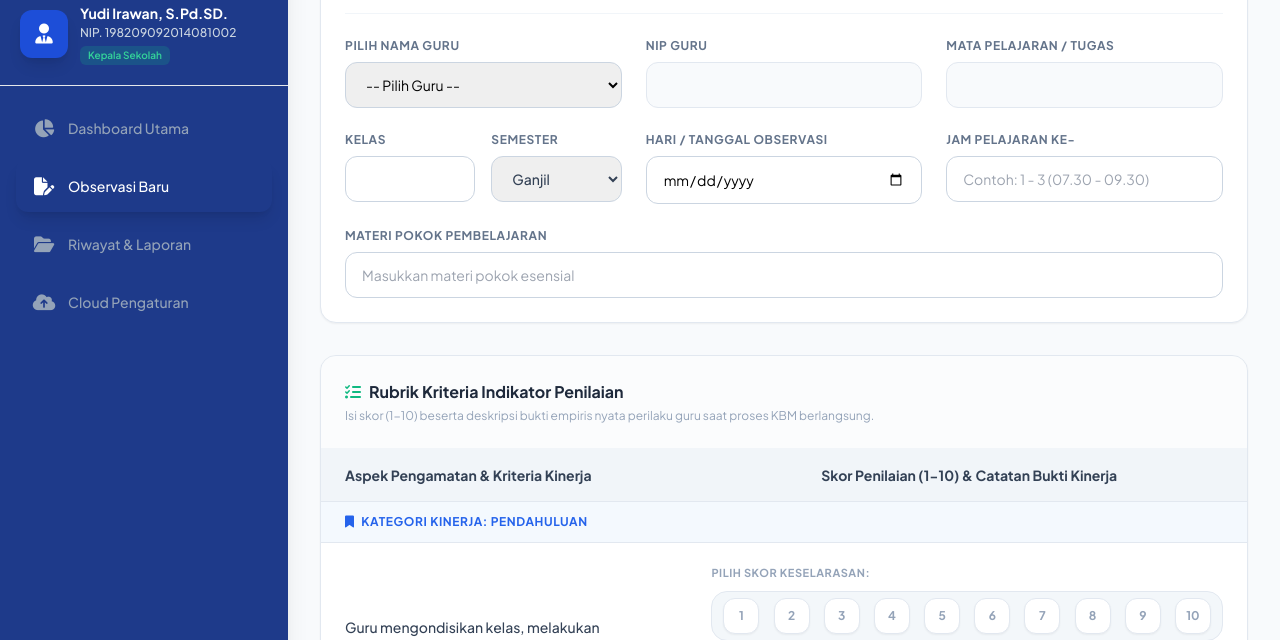
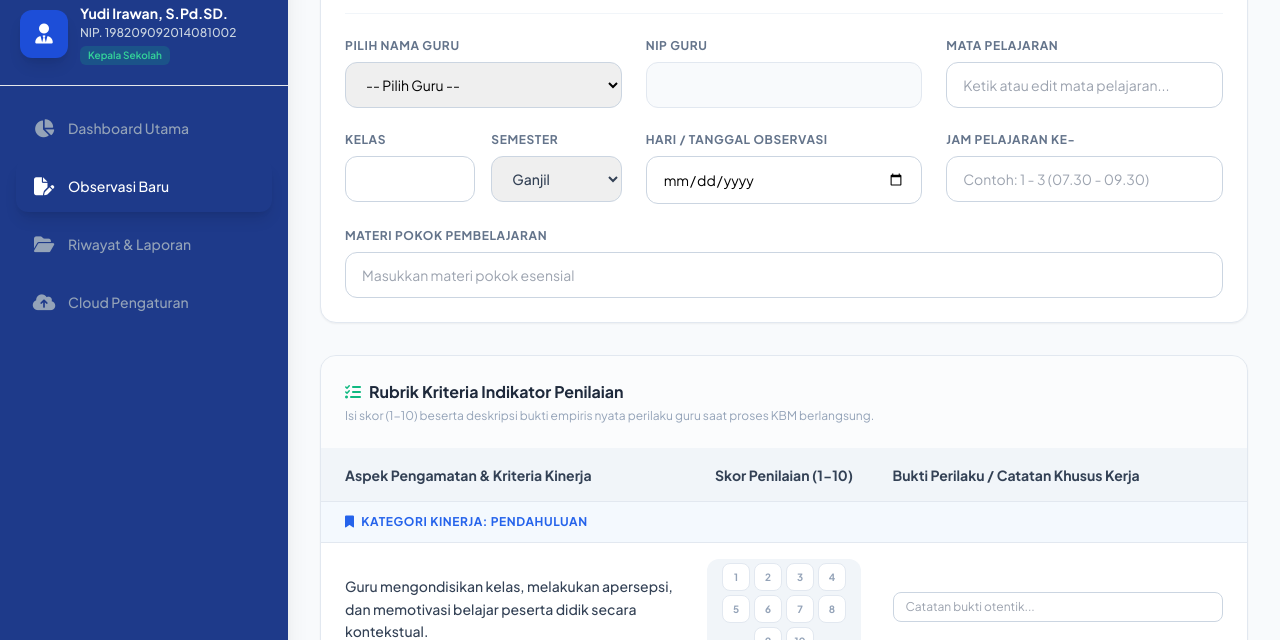
Before and after one commit to arieffadhillah014/Observasi-SDN-Pasar-Minggu, a plain HTML site: page index.html in a window 1280 px wide. Both pictures are taken after a click on the button "Observasi Baru". Shown: the part 160-800 px from the top of the page. Drawn offline with nearby package versions, Linux system fonts and the light colour scheme.

Commit message:
Add files via upload

```diff
--- a/index.html
+++ b/index.html
@@ -36,27 +36,21 @@
         }
         .toast-animate { animation: slideInRight 0.3s cubic-bezier(0.4, 0, 0.2, 1) forwards; }
 
-        /* KODE CETAK YANG DISEMPURNAKAN UNTUK MENGHILANGKAN KERTAS KOSONG */
         @media print {
-            /* 1. Hilangkan total ruang body agar peramban mereset ukuran kertas murni */
             html, body {
                 height: 100% !important;
-                overflow: hidden !important; /* Mencegah halaman scrollbar palsu */
+                overflow: hidden !important;
                 background: white !important;
                 color: black !important;
                 margin: 0 !important;
                 padding: 0 !important;
             }
-
-            /* 2. Sembunyikan elemen secara absolut tanpa menyisakan ruang margin setitik pun */
             #sidebar, main, #toast-container, #confirm-modal, .no-print, header {
                 display: none !important;
                 height: 0 !important;
                 margin: 0 !important;
                 padding: 0 !important;
             }
-
-            /* 3. Bebaskan modal dari jeratan Fixed Screen & Reset ke titik 0 koordinat kertas */
             #print-modal {
                 position: absolute !important;
                 left: 0 !important;
@@ -69,8 +63,6 @@
                 overflow: visible !important;
                 opacity: 1 !important;
             }
-
-            /* 4. Format bersih dimensi kertas (Kertas akan mekar alami menyesuaikan printer) */
             .a4-paper {
                 box-shadow: none !important;
                 margin: 0 !important;
@@ -81,12 +73,10 @@
                 border: none !important;
                 background: white !important;
             }
-
             * { -webkit-print-color-adjust: exact !important; print-color-adjust: exact !important; }
             tr { page-break-inside: avoid; }
         }
 
-        /* FIX: Kertas Preview harus dikunci warna #ffffff murni */
         .a4-paper {
             background-color: #ffffff !important;
             width: 210mm;
@@ -161,7 +151,7 @@
                 </button>
             </nav>
             <div class="p-4 border-t border-brand-800 text-center text-xs text-brand-400">
-                <p class="font-medium">Sistem Observasi Kelas v6.5</p>
+                <p class="font-medium">Sistem Observasi Kelas v6.1</p>
                 <p class="text-[10px] opacity-60 mt-0.5">Real-Time Cloud Sync Edition</p>
             </div>
         </aside>
@@ -268,10 +258,12 @@
                                     <label class="block text-xs font-bold text-slate-500 uppercase tracking-wider mb-2">NIP Guru</label>
                                     <input type="text" id="input-nip" readonly class="w-full rounded-xl border border-slate-200 bg-slate-50 px-4 py-3 text-sm text-slate-500 outline-none">
                                 </div>
+
                                 <div>
-                                    <label class="block text-xs font-bold text-slate-500 uppercase tracking-wider mb-2">Mata Pelajaran / Tugas</label>
-                                    <input type="text" id="input-subject" readonly class="w-full rounded-xl border border-slate-200 bg-slate-50 px-4 py-3 text-sm text-slate-500 outline-none">
+                                    <label class="block text-xs font-bold text-slate-500 uppercase tracking-wider mb-2">Mata Pelajaran</label>
+                                    <input type="text" id="input-subject" required class="w-full rounded-xl border border-slate-300 px-4 py-3 text-sm focus:border-brand-500 focus:ring-2 focus:ring-brand-500/20 outline-none transition-all text-slate-700" placeholder="Ketik atau edit mata pelajaran...">
                                 </div>
+
                                 <div class="flex gap-4">
                                     <div class="w-1/2">
                                         <label class="block text-xs font-bold text-slate-500 uppercase tracking-wider mb-2">Kelas</label>
@@ -310,7 +302,8 @@
                                     <thead>
                                         <tr class="bg-slate-100 border-b border-slate-200 text-slate-700 font-bold">
                                             <th class="p-4 pl-6 w-2/5">Aspek Pengamatan & Kriteria Kinerja</th>
-                                            <th class="p-4 text-center w-3/5">Skor Penilaian (1-10) & Catatan Bukti Kinerja</th>
+                                            <th class="p-4 text-center w-72">Skor Penilaian (1-10)</th>
+                                            <th class="p-4 pr-6 w-2/5">Bukti Perilaku / Catatan Khusus Kerja</th>
                                         </tr>
                                     </thead>
                                     <tbody id="rubrik-tbody" class="divide-y divide-slate-200"></tbody>
@@ -444,7 +437,7 @@
                 <tbody>
                     <tr><td class="w-[28%] font-bold py-1">Nama Guru Terobservasi</td><td class="w-[2%] py-1">:</td><td id="p-teacher-name" class="w-[70%] py-1">-</td></tr>
                     <tr><td class="font-bold py-1">NIP</td><td class="py-1">:</td><td id="p-teacher-nip" class="py-1">-</td></tr>
-                    <tr><td class="font-bold py-1">Mata Pelajaran / Kelas</td><td class="py-1">:</td><td id="p-subject-grade" class="py-1">-</td></tr>
+                    <tr><td class="font-bold py-1">Mata Pelajaran</td><td class="py-1">:</td><td id="p-subject-grade" class="py-1">-</td></tr>
                     <tr><td class="font-bold py-1">Hari / Tanggal Pelaksanaan</td><td class="py-1">:</td><td id="p-date" class="py-1">-</td></tr>
                     <tr><td class="font-bold py-1">Materi Pokok Bahasan</td><td class="py-1">:</td><td id="p-topic" class="py-1">-</td></tr>
                     <tr><td class="font-bold py-1">Jam Pelajaran Ke- / Waktu</td><td class="py-1">:</td><td id="p-period" class="py-1">-</td></tr>
@@ -495,7 +488,7 @@
                     <p id="p-sign-teacher-name" class="font-bold underline">Nama Guru</p><p id="p-sign-teacher-nip">NIP. -</p>
                 </div>
                 <div class="text-center">
-                    <p>Mengetahui/Menilai,<br>Kepala Sekolah SDN,</p><div class="h-20"></div>
+                    <p>Mengetahui/Menilai,<br>Kepala Sekolah,</p><div class="h-20"></div>
                     <p class="font-bold underline">Yudi Irawan, S.Pd.SD.</p><p>NIP. 198209092014081002</p>
                 </div>
             </div>
@@ -682,34 +675,22 @@
                 STRUKTUR_RUBRIK.forEach(cat => {
                     tbody.innerHTML += `
                         <tr class="bg-slate-50/70 font-bold text-slate-700 border-b border-slate-200">
-                            <td colspan="2" class="p-3 pl-6 text-xs uppercase tracking-wider text-brand-600 bg-brand-50/50"><i class="fa-solid fa-bookmark mr-1"></i> Kategori Kinerja: ${cat.kategori}</td>
+                            <td colspan="3" class="p-3 pl-6 text-xs uppercase tracking-wider text-brand-600 bg-brand-50/50"><i class="fa-solid fa-bookmark mr-1"></i> Kategori Kinerja: ${cat.kategori}</td>
                         </tr>
                     `;
                     cat.item.forEach(item => {
-                        let radioGroupHtml = '';
-                        for (let i = 1; i <= 10; i++) {
-                            radioGroupHtml += `
-                                <div class="flex justify-center items-center">
-                                    <input type="radio" name="skor-${item.id}" id="skor-${item.id}-${i}" value="${i}" required class="hidden radio-skor radio-skor-${i}">
-                                    <label for="skor-${item.id}-${i}" class="w-9 h-9 rounded-xl flex items-center justify-center font-bold text-xs text-slate-400 bg-white border border-slate-200 cursor-pointer hover:bg-slate-50 transition-all select-none shadow-sm">${i}</label>
-                                </div>
-                            `;
-                        }
-
+                        // Perbaikan: Tidak menggunakan escape karakter backslash (\$) di dalam template literal JS.
                         tbody.innerHTML += `
                             <tr class="border-b border-slate-100 hover:bg-slate-50/50 transition-colors">
-                                <td class="p-5 pl-6 text-slate-700 font-medium leading-relaxed w-2/5">${item.text}</td>
-                                <td class="p-5 pr-6 w-3/5 space-y-4">
-                                    <div class="flex flex-col gap-2">
-                                        <span class="text-[11px] font-bold text-slate-400 uppercase tracking-wider">Pilih Skor Keselarasan:</span>
-                                        <div class="grid grid-cols-10 gap-1 w-full bg-slate-100/80 p-1.5 rounded-2xl border border-slate-200">
-                                            ${radioGroupHtml}
-                                        </div>
+                                <td class="p-4 pl-6 text-slate-700 font-medium leading-relaxed">${item.text}</td>
+                                <td class="p-4 text-center">
+                                    <div class="inline-flex rounded-xl bg-slate-100 p-1 gap-1 flex-wrap justify-center w-full">
+                                        ${[1,2,3,4,5,6,7,8,9,10].map(i => `<input type="radio" name="skor-${item.id}" id="skor-${item.id}-${i}" value="${i}" required class="hidden radio-skor radio-skor-${i}">
+                                        <label for="skor-${item.id}-${i}" class="w-7 h-7 rounded-lg flex items-center justify-center font-bold text-[10px] text-slate-400 bg-white border border-slate-200 cursor-pointer hover:bg-slate-50 transition-all select-none">${i}</label>`).join('')}
                                     </div>
-                                    <div class="flex flex-col gap-1.5">
-                                        <span class="text-[11px] font-bold text-slate-400 uppercase tracking-wider">Catatan Bukti Perilaku Kinerja:</span>
-                                        <textarea id="note-${item.id}" rows="2" placeholder="Tulis catatan bukti empiris otentik langsung di sini..." class="w-full text-xs border border-slate-300 rounded-xl px-4 py-2.5 focus:border-brand-500 outline-none transition-all resize-none shadow-sm"></textarea>
-                                    </div>
+                                </td>
+                                <td class="p-4 pr-6">
+                                    <textarea id="note-${item.id}" rows="1" placeholder="Catatan bukti otentik..." class="w-full text-xs border border-slate-300 rounded-lg px-3 py-1.5 focus:border-brand-500 outline-none transition-all resize-none"></textarea>
                                 </td>
                             </tr>
                         `;
@@ -721,6 +702,9 @@
                 e.preventDefault();
                 const tId = document.getElementById('input-teacher-select').value;
                 const teacher = MASTER_TEACHERS.find(t => t.id === tId);
+
+                // Mengambil nilai aktual yang mungkin sudah diedit pada form
+                const actualSubject = document.getElementById('input-subject').value;
 
                 let scores = {}, notes = {}, totalScore = 0, count = 0;
                 STRUKTUR_RUBRIK.forEach(cat => {
@@ -745,7 +729,7 @@
                     teacherId: tId,
                     teacherName: teacher.name,
                     teacherNip: teacher.nip,
-                    subject: teacher.subject,
+                    subject: actualSubject, // Gunakan mata pelajaran dari input form, bukan object dasar
                     grade: `${document.getElementById('input-kelas').value} / ${document.getElementById('input-semester').value}`,
                     topic: document.getElementById('input-topic').value,
                     period: document.getElementById('input-period').value,
@@ -993,9 +977,8 @@
                 const o = this.observations.find(item => item.id === id);
                 if (!o) return;
 
-                // Modifikasi penulisan data identitas tanpa duplikasi "NIP"
                 document.getElementById('p-teacher-name').innerText = o.teacherName;
-                document.getElementById('p-teacher-nip').innerText = o.teacherNip; // <-- Teks "NIP." sudah dihapus!
+                document.getElementById('p-teacher-nip').innerText = `NIP. ${o.teacherNip}`;
                 document.getElementById('p-subject-grade').innerText = `${o.subject} / ${o.grade.split(' / ')[0]}`;
                 document.getElementById('p-date').innerText = new Date(o.date).toLocaleDateString('id-ID', { weekday:'long', day:'numeric', month:'long', year:'numeric' });
                 document.getElementById('p-topic').innerText = o.topic;
@@ -1087,4 +1070,4 @@
         window.addEventListener('DOMContentLoaded', () => app.init());
     </script>
 </body>
-</html>
+</html>}
```
